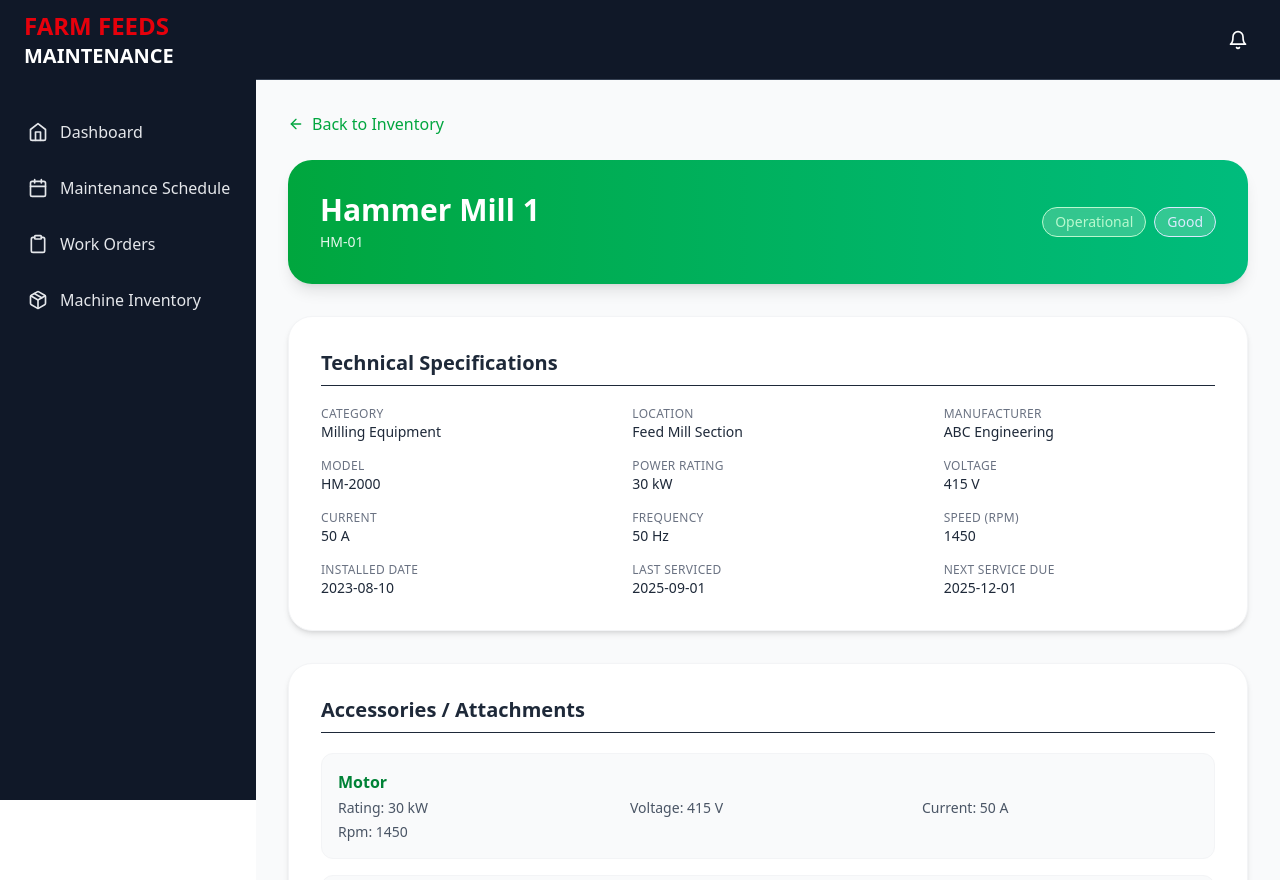
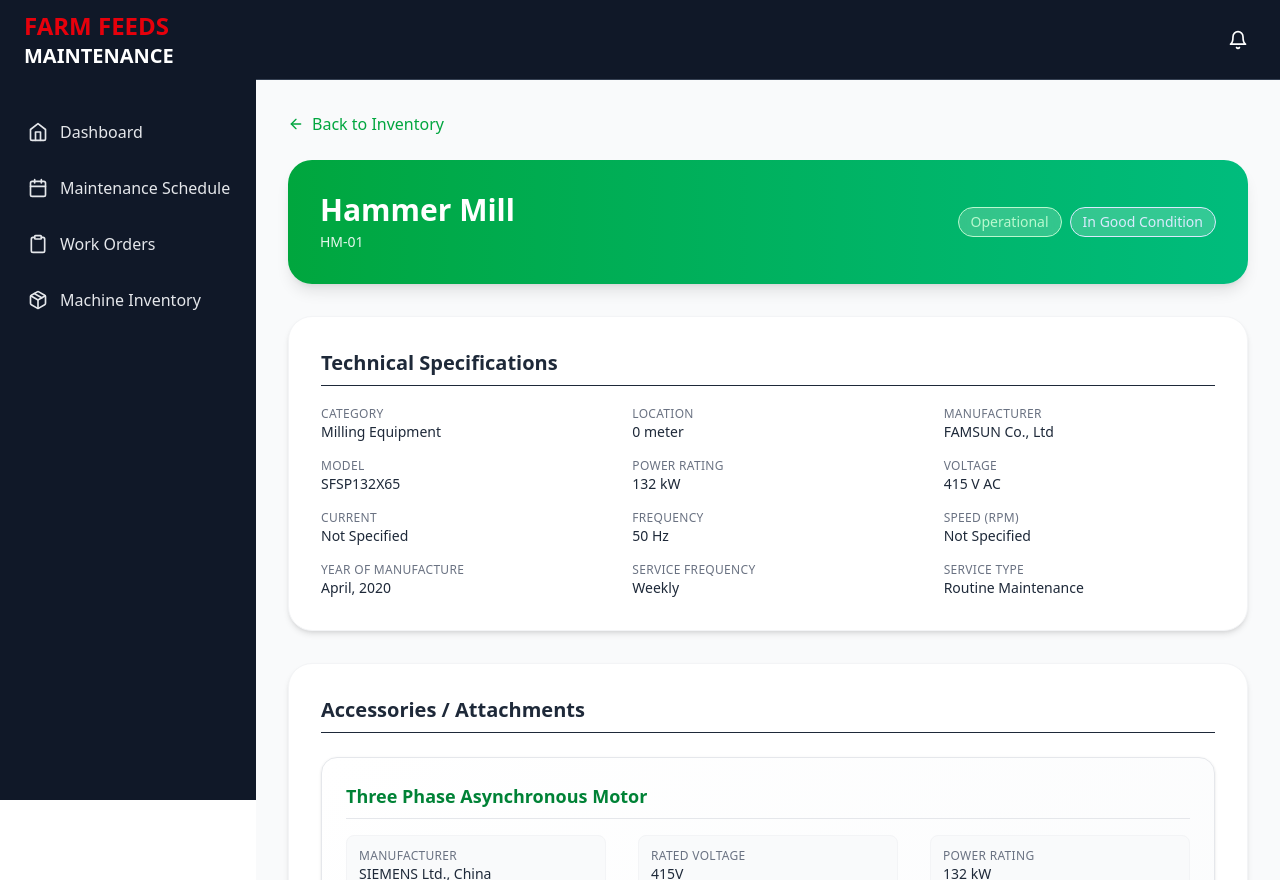
Before and after one commit to BenaKaniaru/farm-feeds, a React (Vite) app in the folder maintenance/: page /machines/1 in a window 1280 px wide. Built offline with nearby package versions, Linux system fonts and the light colour scheme.

Commit message:
added machine data

```diff
--- a/maintenance/src/Data/MachineInventoryData.jsx
+++ b/maintenance/src/Data/MachineInventoryData.jsx
@@ -1,29 +1,42 @@
 export const machines = [
   {
     id: 1,
-    name: "Hammer Mill 1",
+    name: "Hammer Mill",
     code: "HM-01",
     category: "Milling Equipment",
-    location: "Feed Mill Section",
-    manufacturer: "ABC Engineering",
-    model: "HM-2000",
-    powerRating: "30 kW",
-    voltage: "415 V",
-    current: "50 A",
+    location: "0 meter",
+    manufacturer: "FAMSUN Co., Ltd",
+    model: "SFSP132X65",
+    powerRating: "132 kW",
+    voltage: "415 V AC",
+    current: "Not Specified",
     frequency: "50 Hz",
-    rpm: "1450",
+    rpm: "Not Specified",
     status: "Operational",
-    condition: "Good",
-    installedDate: "2023-08-10",
-    lastServiced: "2025-09-01",
-    nextServiceDue: "2025-12-01",
+    condition: "In Good Condition",
+    manufactureYear: "April, 2020",
+    serviceFrequency: "Weekly",
+    serviceType: "Routine Maintenance",
     accessories: [
       {
-        name: "Motor",
-        rating: "30 kW",
-        voltage: "415 V",
-        current: "50 A",
-        rpm: "1450",
+        name: "Three Phase Asynchronous Motor",
+        manufacturer: "SIEMENS Ltd., China",
+        ratedVoltage: "415V",
+        powerRating: "132 kW",
+        ratedFrequency: "50Hz",
+        ratedCurrent: "220 A",
+        efficiency: "94.7%",
+        powerFactor: "0.88",
+        speed: "1486 rpm",
+        ingressProtection: "IP55",
+        thermalClass: "155 F (can safely handle winding temp of upto 155 C",
+        Bearing: "6319 C3 (both driving and non-driving ends)",
+        recommendedGreaseType: "",
+        recommendedRegreasingInterval:
+          "5000 working hours or approximately 1 year",
+        greaseQuantity: "40 g",
+        lastServiceDate: null,
+        nextServiceDate: null,
       },
       {
         name: "Bearing",
@@ -34,117 +47,317 @@ export const machines = [
   },
   {
     id: 2,
-    name: "Pellet Press 2",
-    code: "PP-02",
-    category: "Pelleting Equipment",
-    location: "Pelleting Section",
-    manufacturer: "FarmTech Ltd",
-    model: "PLX-250",
-    powerRating: "45 kW",
+    name: "Twin-shaft Paddle Mixer",
+    code: "BFP-01",
+    category: "Mixer",
+    location: "0 meter",
+    manufacturer: "FAMSUN Co., Ltd",
+    model: "SLHS4_A_C",
+    powerRating: "37 kW",
     voltage: "415 V",
-    current: "65 A",
+    current: "Not Specified",
     frequency: "50 Hz",
-    rpm: "1500",
-    status: "Under Maintenance",
-    condition: "Fair",
-    installedDate: "2022-05-15",
-    lastServiced: "2025-09-30",
-    nextServiceDue: "2026-01-15",
+    rpm: "Not specified",
+    status: "Operational",
+    condition: "Excellent",
+    manufactureYear: "April, 2020",
+    serviceFrequency: "Weekly",
+    serviceType: "Routine Maintenance",
+    /* NOT THE ACTUAL DATA, JUST PLACEHOLDER */
     accessories: [
       {
-        name: "Motor",
-        rating: "45 kW",
-        rpm: "1500",
-        voltage: "415 V",
+        name: "Three Phase Asynchronous Motor",
+        manufacturer: "SIEMENS Ltd., China",
+        ratedVoltage: "415V",
+        powerRating: "132 kW",
+        ratedFrequency: "50Hz",
+        ratedCurrent: "220 A",
+        efficiency: "94.7%",
+        powerFactor: "0.88",
+        speed: "1486 rpm",
+        ingressProtection: "IP55",
+        thermalClass: "155 F (can safely handle winding temp of upto 155 C",
+        Bearing: "6319 C3 (both driving and non-driving ends)",
+        recommendedGreaseType: "",
+        recommendedRegreasingInterval:
+          "5000 working hours or approximately 1 year",
+        greaseQuantity: "40 g",
+        lastServiceDate: null,
+        nextServiceDate: null,
       },
       {
-        name: "Gearbox",
-        ratio: "1:10",
+        name: "Bearing",
+        type: "6205 ZZ",
+        quantity: 2,
       },
     ],
   },
+
   {
     id: 3,
-    name: "Boiler Feed Pump",
-    code: "BFP-01",
-    category: "Boiler Equipment",
-    location: "Boiler House",
-    manufacturer: "Grundfos",
-    model: "CR15-10",
+    name: "Intake 1 Bucket Elevator",
+    code: "BE-01",
+    category: "Receiver",
+    location: "32 meter",
+    manufacturer: "FAMSUN Co., Ltd",
+    model: "TDTG36/22 C",
     powerRating: "7.5 kW",
-    voltage: "415 V",
-    current: "14 A",
+    voltage: "415 V AC",
+    current: "Not Specified",
     frequency: "50 Hz",
-    rpm: "2900",
+    rpm: "85 rpm",
     status: "Operational",
-    condition: "Excellent",
-    installedDate: "2024-01-22",
-    lastServiced: "2025-08-12",
-    nextServiceDue: "2025-11-12",
+    condition: "In Good Condition",
+    manufactureYear: "April, 2020",
+    serviceFrequency: "Daily",
+    serviceType: "Routine Maintenance",
     accessories: [
       {
-        name: "Mechanical Seal",
-        type: "Type 21",
-        quantity: 1,
+        name: "Driving Gear Motor",
+        manufacturer: "SEW-EURODIVE",
+        ratedVoltage: "415V",
+        powerRating: "7.5 kW",
+        ratedFrequency: "50Hz",
+        ratedCurrent: "14.30 A",
+        efficiency: "89.0%",
+        powerFactor: "0.82",
+        speed: "1470 rpm",
+        ingressProtection: "IP55",
+        thermalClass: "155 F (can safely handle winding temp of upto 155 C",
+        coupling: "gear coupling",
+        condition: "Good",
+      },
+      {
+        name: "Coupling Gearbox",
+        manufacturer: "SEW-EURODIVE",
+        ratedVoltage: "415V",
+        powerRating: "7.5 kW",
+        ratedFrequency: "50Hz",
+        ratedCurrent: "14.30 A",
+        powerFactor: "0.82",
+        speed: "1470 rpm",
+        torque: "750 Nm",
+        ingressProtection: "IP 55",
+        insulationClass: "155 (F)",
+        inputSpeed: "1470 rpm",
+        outputSpeed: "96 rpm",
+        gearRatio: "15.35",
+        recommendedLubricant: "Shell Omala S2 G 220 (2.3 litres)",
+        condition: "Good",
+        lastServiceDate: null,
+        nextServiceDate: null,
+      },
+
+      {
+        name: "Driving Roller Drum",
+        condition: "Good",
+        lastServiceDate: "2025-07-19",
+        nextInspectionOrServiceDate: null,
+      },
+      {
+        name: "Bearing",
+        type: null,
+        quantity: 2,
       },
     ],
   },
+
   {
     id: 4,
-    name: "Air Compressor 1",
-    code: "AC-01",
-    category: "Utility Equipment",
-    location: "Compressor Room",
-    manufacturer: "Atlas Copco",
-    model: "GA11+",
-    powerRating: "11 kW",
-    voltage: "415 V",
-    current: "22 A",
+    name: "Hummer Mill Bucket Elevator",
+    code: "BE-02",
+    category: "Receiver",
+    location: "32 meter",
+    manufacturer: "FAMSUN Co., Ltd",
+    model: "TDTG36/22 C",
+    powerRating: "7.5 kW",
+    voltage: "415 V AC",
+    current: "Not Specified",
     frequency: "50 Hz",
-    rpm: "3000",
+    rpm: "100 rpm",
     status: "Operational",
     condition: "Good",
-    installedDate: "2023-02-18",
-    lastServiced: "2025-09-15",
-    nextServiceDue: "2026-01-15",
+    manufactureYear: "April, 2020",
+    serviceFrequency: "Daily",
+    serviceType: "Routine Maintenance",
     accessories: [
       {
-        name: "Air Dryer",
-        model: "AD-300",
+        name: "Driving Gear Motor",
+        manufacturer: "SEW-EURODIVE",
+        ratedVoltage: "415V",
+        powerRating: "7.5 kW",
+        ratedFrequency: "50Hz",
+        ratedCurrent: "14.30 A",
+        efficiency: "89.0%",
+        powerFactor: "0.82",
+        speed: "1470 rpm",
+        ingressProtection: "IP55",
+        thermalClass: "155 F (can safely handle winding temp of upto 155 C",
+        coupling: "gear coupling",
+        condition: "Good",
       },
       {
-        name: "Receiver Tank",
-        capacity: "500 L",
+        name: "Coupling Gearbox",
+        manufacturer: "SEW-EURODIVE",
+        ratedVoltage: "240V Delta and 415V star",
+        powerRating: "5.5 kW",
+        ratedFrequency: "50Hz",
+        ratedCurrent: "17.50 A and 10.10 A",
+        powerFactor: "0.82",
+        torque: "615 Nm",
+        ingressProtection: "IP 55",
+        insulationClass: "155 (F)",
+        inputSpeed: "1455 rpm",
+        outputSpeed: "85 rpm",
+        gearRatio: "17.08",
+        recommendedLubricant: "Shell Omala S2 G 220 (2.3 litres)",
+        condition: "Good",
+        lastServiceDate: null,
+        nextServiceDate: null,
+      },
+
+      {
+        name: "Driving Roller Drum",
+        condition: "Good",
+        lastServiceDate: "null",
+        nextInspectionOrServiceDate: null,
+      },
+      {
+        name: "Bearing",
+        type: null,
+        quantity: 2,
       },
     ],
   },
+
   {
-    id: 5,
-    name: "Cooling Tower",
-    code: "CT-01",
-    category: "Cooling System",
-    location: "Utility Area",
-    manufacturer: "Delta Cooling",
-    model: "CT-150",
-    powerRating: "5 kW",
-    voltage: "415 V",
-    current: "10 A",
+    id: 4,
+    name: "Intake 2 Bucket Elevator",
+    code: "BE-03",
+    category: "Receiver",
+    location: "32 meter",
+    manufacturer: "FAMSUN Co., Ltd",
+    model: "TDTG30/19 C",
+    powerRating: "3 kW",
+    voltage: "415 V AC",
+    current: "Not Specified",
     frequency: "50 Hz",
-    rpm: "1450",
+    rpm: "85 rpm",
     status: "Operational",
-    condition: "Good",
-    installedDate: "2022-10-12",
-    lastServiced: "2025-08-10",
-    nextServiceDue: "2025-11-10",
+    condition: "In Good Condition",
+    manufactureYear: "April, 2020",
+    serviceFrequency: "Daily",
+    serviceType: "Routine Maintenance",
     accessories: [
       {
-        name: "Fan Motor",
-        rating: "5 kW",
+        name: "Driving Gear Motor",
+        manufacturer: "SEW-EURODIVE",
+        ratedVoltage: "240V delta or 415V star",
+        powerRating: "3 kW",
+        ratedFrequency: "50Hz",
+        ratedCurrent: "10.30 A or 6.00 A",
+        efficiency: "89.0%",
+        powerFactor: "0.81",
+        speed: "1455 rpm",
+        ingressProtection: "IP55",
+        insulationClass: "155 (F)",
+        coupling: "gear coupling",
+        condition: "Good",
       },
       {
-        name: "Pump",
-        model: "CR5-6",
+        name: "Coupling Gearbox",
+        manufacturer: "SEW-EURODIVE",
+        ratedVoltage: "415V",
+        powerRating: "3 kW",
+        ratedFrequency: "50Hz",
+        ratedCurrent: "10.30 A or 6.00 A",
+        torque: "330 Nm",
+        ingressProtection: "IP 55",
+        insulationClass: "155 (F)",
+        inputSpeed: "1470 rpm",
+        outputSpeed: "96 rpm",
+        gearRatio: "16.79",
+        recommendedLubricant: "Shell Omala S2 G 220 (2.3 litres)",
+        condition: "Good",
+        lastServiceDate: null,
+        nextServiceDate: null,
+      },
+
+      {
+        name: "Driving Roller Drum",
+        condition: "Good",
+        lastServiceDate: null,
+        nextInspectionOrServiceDate: null,
+      },
+      {
+        name: "Bearing",
+        type: null,
+        quantity: 2,
       },
     ],
   },
+
+  {
+    id: 5,
+    name: "Centrifugal Sifter",
+    code: "BE-05",
+    category: "Receiver",
+    location: "32 meter",
+    manufacturer: "FAMSUN Co., Ltd",
+    model: "SCOY70X122_C",
+    powerRating: "11 kW",
+    voltage: "415 V AC",
+    current: "Not Specified",
+    frequency: "50 Hz",
+    rpm: "Not Specified",
+    status: "Operational",
+    condition: "In Good Condition",
+    manufactureYear: "July, 2020",
+    serviceFrequency: "Daily",
+    serviceType: "Routine Maintenance",
+    accessories: [
+      {
+        name: "Driving Gear Motor",
+        manufacturer: "DONLY",
+        ratedVoltage: "415V",
+        powerRating: "11 kW",
+        ratedFrequency: "50Hz",
+        ratedCurrent: "14.30 A",
+        efficiency: "91.4%",
+        powerFactor: "0.85",
+        speed: "1470 rpm",
+        ingressProtection: "IP55",
+        thermalClass: "155 (F)",
+        coupling: "gear coupling",
+        condition: "Good",
+      },
+      {
+        name: "Coupling Gearbox",
+        manufacturer: "DONLY",
+        ratedVoltage: "415V",
+        powerRating: "11 kW",
+        ratedFrequency: "50Hz",
+        ratedCurrent: "14.30 A",
+        torque: "750 Nm",
+        gearRatio: "6.67",
+        recommendedLubricant: "ISO VG220",
+        condition: "Good",
+        lastServiceDate: null,
+        nextServiceDate: null,
+      },
+
+      {
+        name: "Sifting Screen",
+        condition: "Good",
+        lastServiceDate: null,
+        nextInspectionOrServiceDate: null,
+      },
+      {
+        name: "Bearing",
+        type: null,
+        quantity: 2,
+      },
+    ],
+  }
+
 ];
--- a/maintenance/src/pages/MachineDetails.jsx
+++ b/maintenance/src/pages/MachineDetails.jsx
@@ -25,7 +25,7 @@ export default function MachineDetails() {
     <div className="p-4 md:p-8 bg-gray-50 min-h-screen">
       {/* Back button */}
       <button
-        onClick={() => navigate("/machines")}
+        onClick={() => navigate("/machine-inventory")}
         className="flex items-center gap-2 text-green-600 mb-6 hover:underline"
       >
         <FiArrowLeft /> Back to Inventory
@@ -72,39 +72,65 @@ export default function MachineDetails() {
           <Spec label="Current" value={machine.current} />
           <Spec label="Frequency" value={machine.frequency} />
           <Spec label="Speed (RPM)" value={machine.rpm} />
-          <Spec label="Installed Date" value={machine.installedDate} />
-          <Spec label="Last Serviced" value={machine.lastServiced} />
-          <Spec label="Next Service Due" value={machine.nextServiceDue} />
+          <Spec label="Year of Manufacture" value={machine.manufactureYear} />
+          <Spec label="Service Frequency" value={machine.serviceFrequency} />
+          <Spec label="Service Type" value={machine.serviceType} />
         </div>
       </div>
 
       {/* Accessories Section */}
       <div className="bg-white rounded-3xl shadow-md p-6 md:p-8 border border-gray-100">
-        <h2 className="text-xl font-semibold text-gray-800 mb-5 border-b pb-2">
+        <h2 className="text-xl font-semibold text-gray-800 mb-6 border-b pb-2">
           Accessories / Attachments
         </h2>
 
-        {machine.accessories.length > 0 ? (
-          <ul className="space-y-4">
+        {machine.accessories && machine.accessories.length > 0 ? (
+          <div className="flex flex-col gap-6">
             {machine.accessories.map((acc, i) => (
-              <li
+              <div
                 key={i}
-                className="bg-gray-50 rounded-xl p-4 border border-gray-100 hover:shadow transition-all"
+                className="flex flex-col bg-gradient-to-br from-white to-gray-50 border border-gray-200 rounded-2xl shadow-sm hover:shadow-md transition-all p-6"
               >
-                <p className="font-semibold text-green-700">{acc.name}</p>
-                <div className="mt-1 text-sm text-gray-600 grid grid-cols-2 md:grid-cols-3 gap-x-4 gap-y-1">
+                {/* Accessory Header */}
+                <div className="border-b border-gray-200 pb-2 mb-4">
+                  <h3 className="text-lg font-semibold text-green-700">
+                    {acc.name}
+                  </h3>
+                  {acc.type && (
+                    <p className="text-xs text-gray-500 italic">{acc.type}</p>
+                  )}
+                </div>
+
+                {/* Accessory Details */}
+                <div className="grid grid-cols-1 sm:grid-cols-2 md:grid-cols-3 gap-x-8 gap-y-4 text-sm text-gray-700">
                   {Object.entries(acc)
-                    .filter(([key]) => key !== "name")
-                    .map(([key, value]) => (
-                      <p key={key}>
-                        <span className="font-medium capitalize">{key}:</span>{" "}
-                        {value}
-                      </p>
-                    ))}
+                    .filter(([key]) => key !== "name" && key !== "type")
+                    .map(([key, value]) => {
+                      const isNumeric =
+                        typeof value === "number" ||
+                        /^\d+(\.\d+)?$/.test(value);
+                      return (
+                        <div
+                          key={key}
+                          className="flex flex-col bg-gray-50 rounded-lg p-3 border border-gray-100"
+                        >
+                          <span className="text-gray-500 text-xs uppercase tracking-wide font-medium">
+                            {formatLabel(key)}
+                          </span>
+                          <span
+                            className={`font-medium text-gray-800 ${
+                              isNumeric ? "text-right" : "text-left"
+                            }`}
+                          >
+                            {value || "—"}
+                          </span>
+                        </div>
+                      );
+                    })}
                 </div>
-              </li>
+              </div>
             ))}
-          </ul>
+          </div>
         ) : (
           <p className="text-gray-500 italic">No accessories listed.</p>
         )}
@@ -124,3 +150,14 @@ function Spec({ label, value }) {
     </div>
   );
 }
+
+/* Helper function to format object keys into readable labels */
+function formatLabel(key) {
+  const abbreviations = ["id", "rpm", "hp", "kw", "ph"];
+  if (abbreviations.includes(key.toLowerCase())) {
+    return key.toUpperCase();
+  }
+  return key
+    .replace(/([A-Z])/g, " $1") // Add space before capital letters
+    .replace(/^./, (str) => str.toUpperCase()); // Capitalize first letter
+}
```
